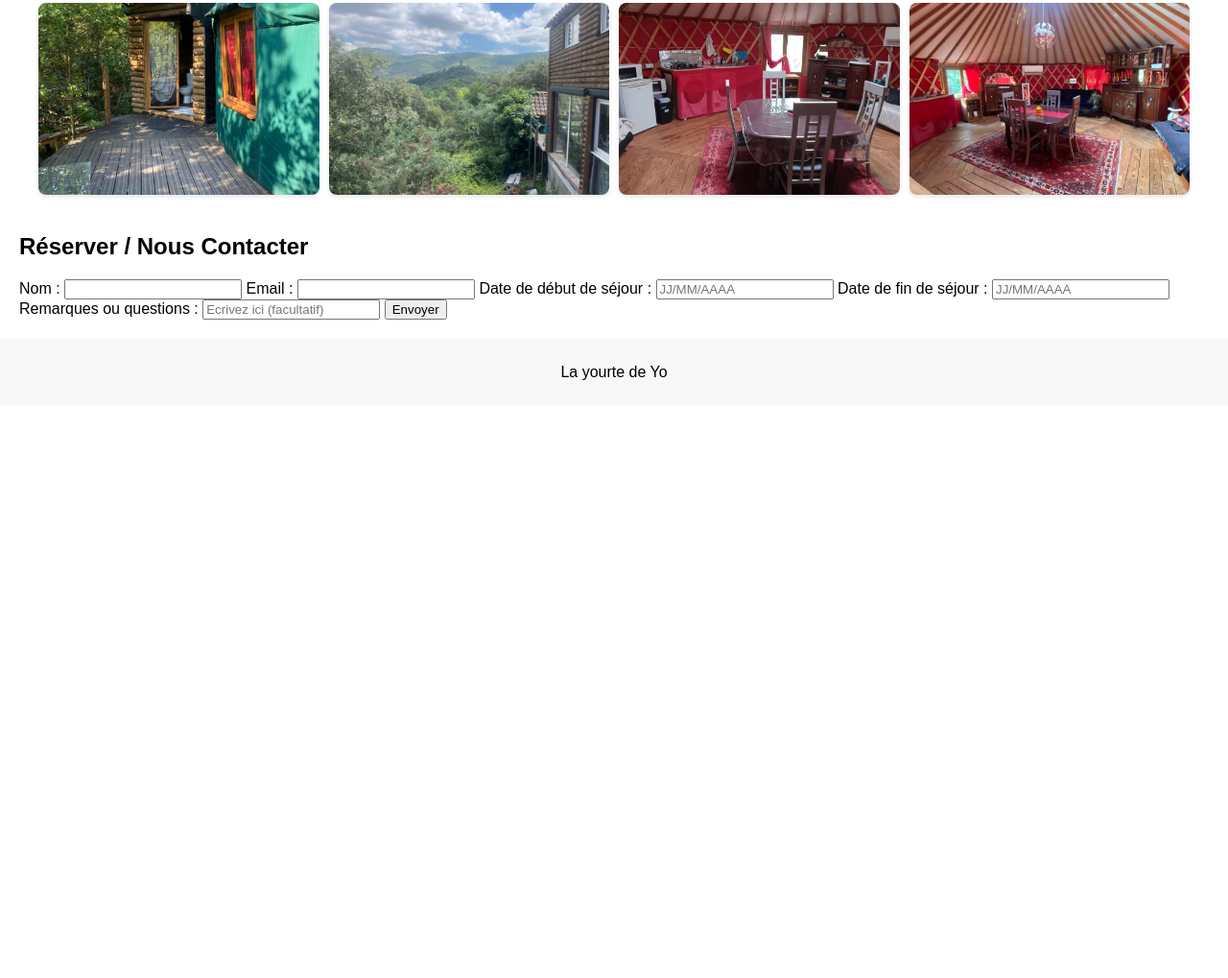
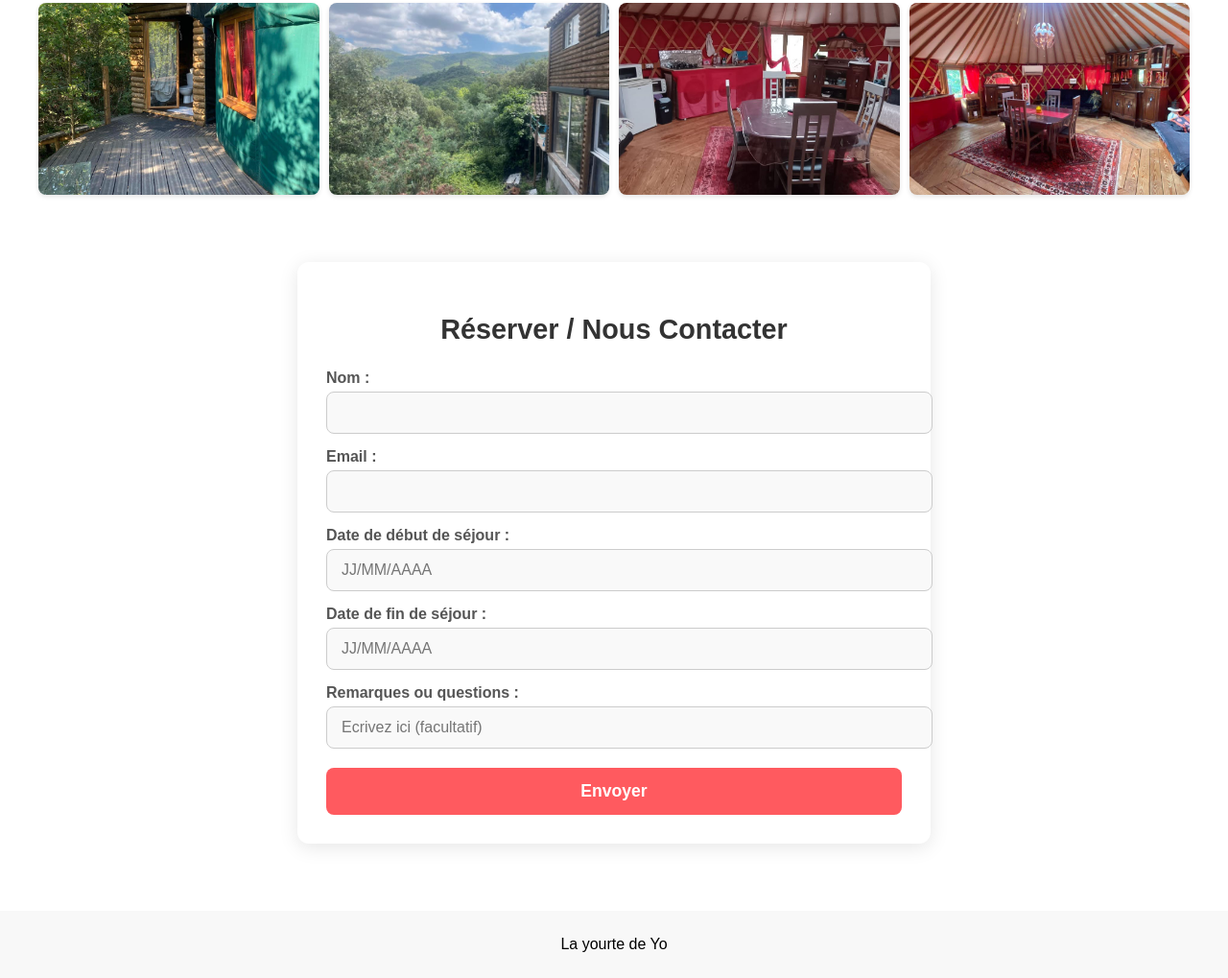
Before and after one commit to nlencioni-24/la_yourte_de_yo, a plain HTML site: page index.html in a window 1280 px wide. Shown: the part 1105-2124 px from the top of the page at 96% size. Before the commit the page ends 1528 px from the top, so only its background shows below. Drawn offline with Linux system fonts and the light colour scheme.

Commit message:
form styles

```diff
--- a/styles.css
+++ b/styles.css
@@ -123,3 +123,78 @@ footer {
 .hero-text p {
     font-size: 1.2em;
 }
+
+/* Section container */
+.contact {
+    max-width: 600px;
+    margin: 50px auto;
+    padding: 30px;
+    background: #fff;
+    border-radius: 12px;
+    box-shadow: 0 4px 20px rgba(0,0,0,0.1);
+}
+
+/* Section title */
+.contact h2 {
+    text-align: center;
+    margin-bottom: 25px;
+    font-size: 1.8em;
+    color: #333;
+}
+
+/* Labels */
+.contact label {
+    display: block;
+    margin: 15px 0 5px;
+    font-weight: 600;
+    color: #555;
+}
+
+/* Inputs & textarea */
+.contact input[type="text"],
+.contact input[type="email"],
+.contact input[type="date"],
+.contact textarea {
+    width: 100%;
+    padding: 12px 15px;
+    border: 1px solid #ccc;
+    border-radius: 8px;
+    font-size: 1em;
+    background: #f9f9f9;
+    transition: border-color 0.3s, box-shadow 0.3s;
+}
+
+/* Focus effect */
+.contact input:focus,
+.contact textarea:focus {
+    border-color: #ff5a5f;
+    box-shadow: 0 0 6px rgba(255,90,95,0.3);
+    outline: none;
+    background: #fff;
+}
+
+/* Textarea */
+.contact textarea {
+    resize: vertical;
+    min-height: 100px;
+}
+
+/* Submit button */
+.contact button {
+    display: block;
+    width: 100%;
+    padding: 14px;
+    margin-top: 20px;
+    background: #ff5a5f;
+    color: white;
+    border: none;
+    border-radius: 8px;
+    font-size: 1.1em;
+    font-weight: 600;
+    cursor: pointer;
+    transition: background 0.3s ease;
+}
+
+.contact button:hover {
+    background: #e04a4f;
+}
```
